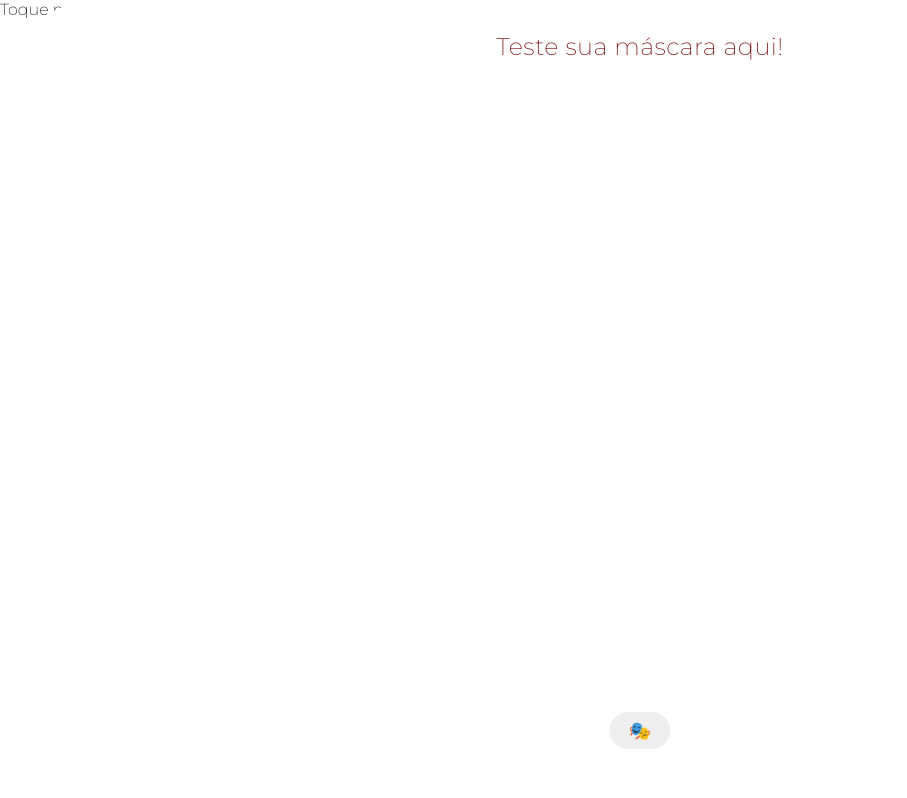
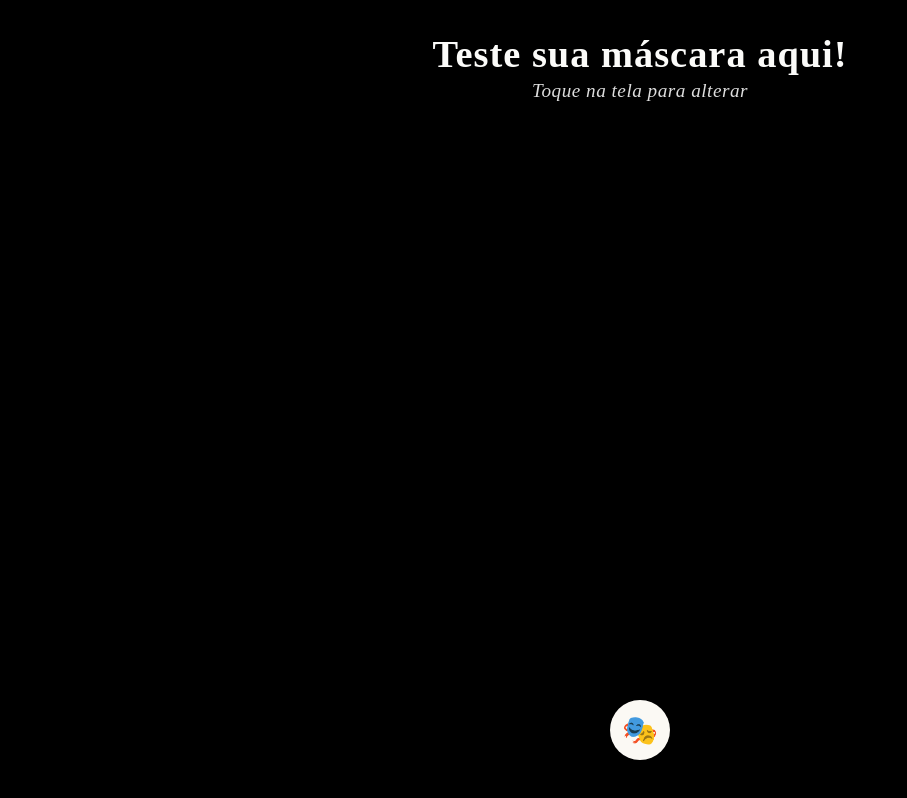
Before and after one commit to agrsgn/circofinal, a website built with Vite: page index.html in a window 1280 px wide. Shown: the whole page, without its empty margins (0-907 px from the left). Built offline with nearby package versions, Linux system fonts and the light colour scheme; no server answers; a web font is replaced by a local one; what @snap/camera-kit would draw is missing.

Commit message:
style.css

```diff
--- a/src/style.css
+++ b/src/style.css
@@ -1,4 +1,4 @@
-@import url('https://fonts.googleapis.com/css2?family=Montserrat:wght@200;700&display=swap');
+@import url('https://fonts.googleapis.com/css2?family=Ancizar+Serif&display=swap');
 
 html, body {
   margin: 0;
@@ -6,8 +6,8 @@ html, body {
   width: 100vw;
   height: 100vh;
   overflow: hidden;
-  background: #ffffff;
-  font-family: 'Montserrat', Arial, sans-serif;
+  background: #1f1b38;
+  font-family: 'Ancizar Serif', serif;
 }
 
 #container {
@@ -19,18 +19,32 @@ html, body {
 
 #title {
   position: absolute;
-  top: 3; left: 0; width: 100vw;
+  top: 4vh;
+  width: 100%;
   text-align: center;
-  font-family: 'Montserrat', Arial, sans-serif;
-  font-weight: 300; /* thin */
-  font-size: 1.5rem;
-  color: #7f1212;
-  text-shadow: 0px 0px 0px #fffefe;
-  padding: 2.0rem 0 .5rem 0;
-  z-index: 2;
-  letter-spacing: 0.4px;
+  font-weight: 700;
+  font-size: 2.4rem;
+  color: #fbfbf9;
+  text-shadow: 2px 2px #000;
+  z-index: 3;
+  letter-spacing: 1px;
+  user-select: none;
   pointer-events: none;
+}
+
+#subtitle {
+  position: absolute;
+  top: 10vh;
+  width: 100%;
+  text-align: center;
+  font-weight: 400;
+  font-size: 1.2rem;
+  color: #ffffffdd;
+  z-index: 3;
+  font-style: italic;
+  letter-spacing: 0.5px;
   user-select: none;
+  pointer-events: none;
 }
 
 canvas#canvas {
@@ -38,60 +52,46 @@ canvas#canvas {
   top: 0; left: 0;
   width: 100vw !important;
   height: 100vh !important;
-  max-width: 100vw !important;
-  max-height: 100vh !important;
   object-fit: cover;
-  border-radius: 100px;
   z-index: 1;
   display: block;
-  background: #ffffff;
-  transition: border-radius 0.25s;
+  background: #000;
+  border-radius: 0 !important;
 }
 
-/* Botão centralizado abaixo (acima do rodapé) */
 #swap-btn {
   position: absolute;
+  bottom: 5vh;
   left: 50%;
-  bottom: 4vw;
   transform: translateX(-50%);
-  z-index: 5;
-  background: rgba(236,236,236,0.85);
-  color: #181818;
-  font-family: 'Montserrat', Arial, sans-serif;
-  font-weight: 400;
-  font-size: clamp(0.95rem, 2.8vw, 1.13rem);
-  padding: 0.42rem 1.2rem;
+  width: 60px;
+  height: 60px;
+  background: #fbf9f4;
+  border-radius: 50%;
   border: none;
-  border-radius: 24px;
+  font-size: 1.8rem;
+  text-align: center;
   cursor: pointer;
-  opacity: 0.98;
-  transition: background 0.15s, color 0.15s, transform 0.1s;
-  box-shadow: none;
-  letter-spacing: 0.03em;
-  outline: none;
+  z-index: 4;
+  transition: transform 0.2s;
 }
 
-#swap-btn:hover, #swap-btn:focus {
-  background: #f18888;
-  color: #111;
-  transform: translateX(-50%) scale(1.04);
-  opacity: 1;
+#swap-btn:hover {
+  transform: translateX(-50%) scale(1.1);
 }
-
-
 
 @media (max-width: 600px) {
   #title {
-    font-size: clamp(1rem, 6vw, 1.3rem);
-    padding: .8rem 0 .4rem 0;
+    font-size: 1.6rem;
   }
+
+  #subtitle {
+    font-size: 1rem;
+  }
+
   #swap-btn {
-    padding: 0.7rem 1.4rem;
-    font-size: clamp(.98rem, 6vw, 1.14rem);
-    border-radius: 36px;
-    bottom: 4vw;
-  }
-  canvas#canvas {
-    border-radius: 22px;
+    width: 48px;
+    height: 48px;
+    font-size: 1.5rem;
   }
 }
```
